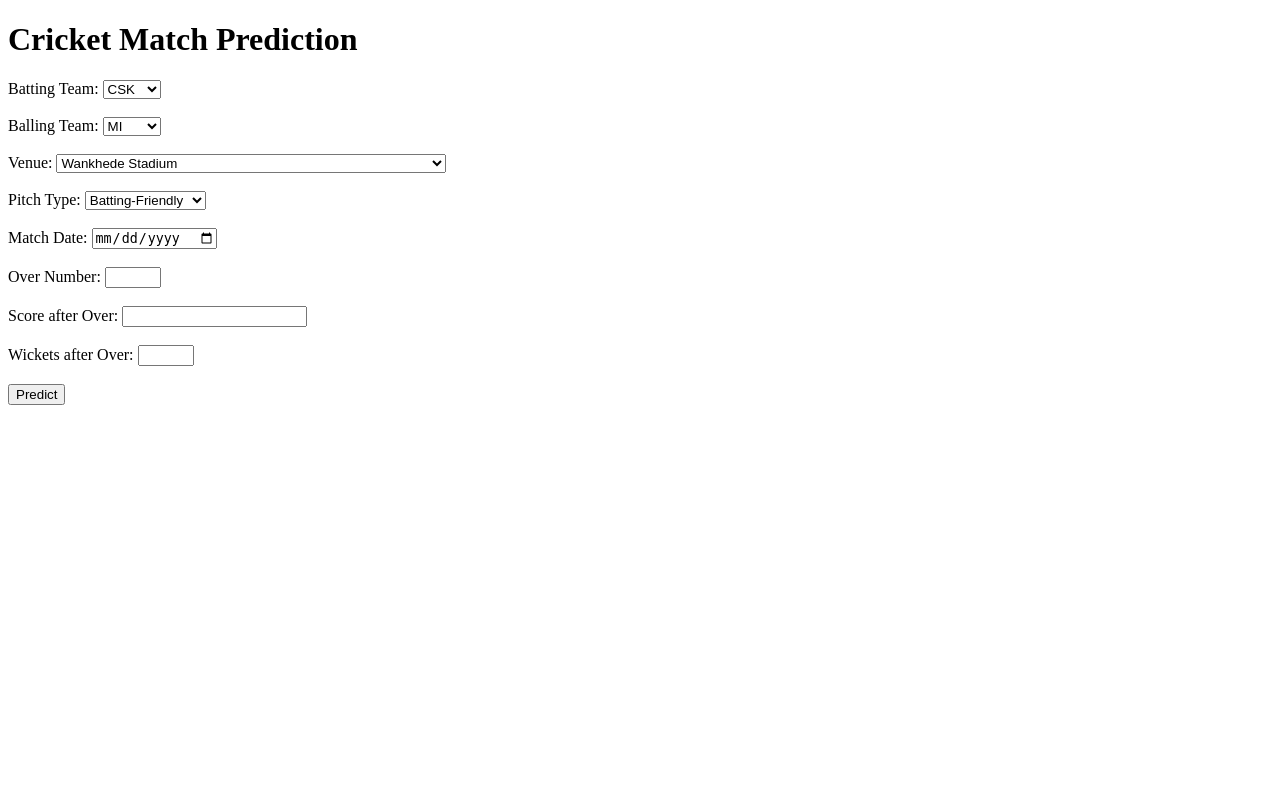
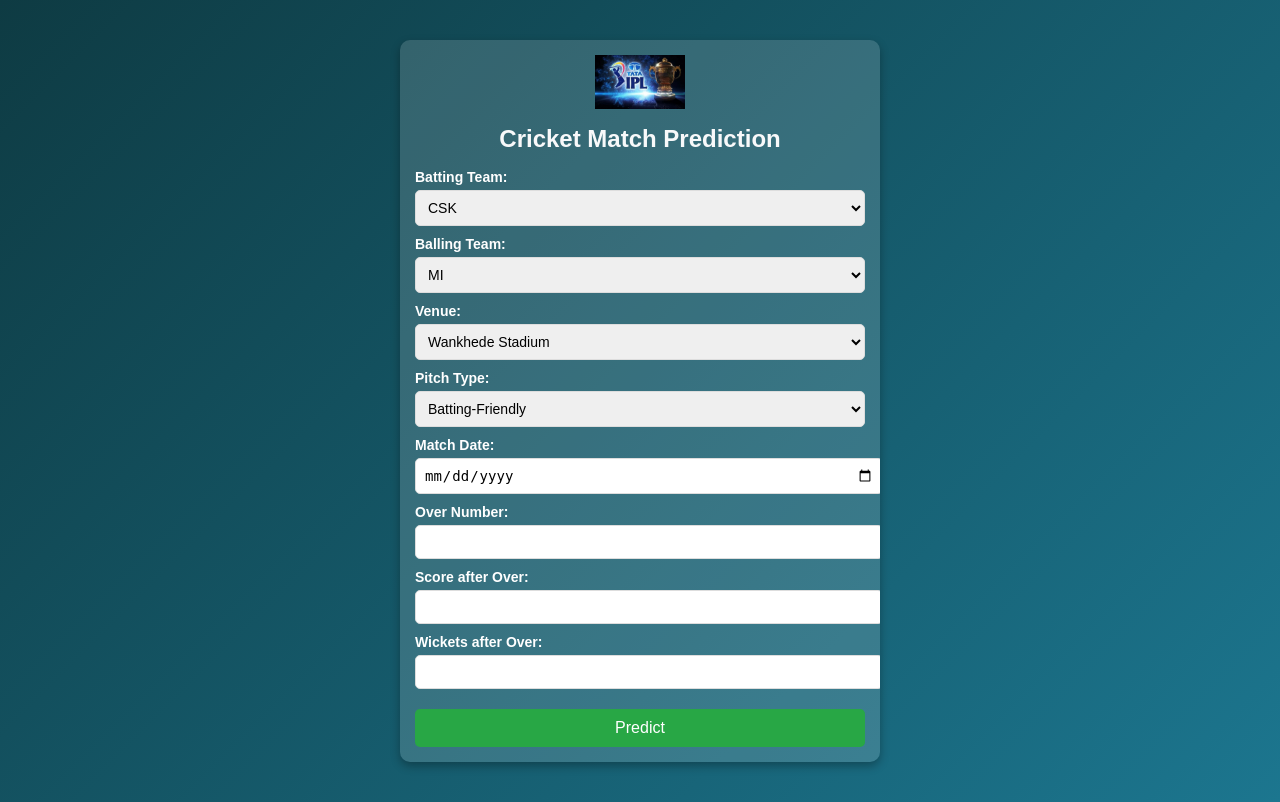
Before and after one commit to payaltalmale/T20-Cricket-Match-Score-Prediction, a Flask app: page / in a window 1280 px wide. Before the commit the page ends 405 px from the top, so only its background shows below. Run offline with Flask 3, Linux system fonts and the light colour scheme; parts of the project's set-up code (start-up, migrations or seed data) failed here and were passed over.

Commit message:
updated work

```diff
--- /dev/null
+++ b/app.py
@@ -0,0 +1,167 @@
+from flask import Flask, render_template, request
+import pandas as pd
+import pickle
+import numpy as np
+from sklearn.preprocessing import LabelEncoder
+
+# Initialize Flask app
+app = Flask(__name__)
+
+# Load the trained model and LabelEncoder
+with open('best_xgb_model.pkl', 'rb') as model_file:
+    model = pickle.load(model_file)
+
+# with open('label_encoder.pkl', 'rb') as label_file:
+#     label_encoder = pickle.load(label_file)
+# Load encoders
+with open('batting_team_encoder.pkl', 'rb') as file:
+    batting_team_encoder = pickle.load(file)
+
+with open('balling_team_encoder.pkl', 'rb') as file:
+    balling_team_encoder = pickle.load(file)
+
+with open('venue_encoder.pkl', 'rb') as file:
+    venue_encoder = pickle.load(file)
+
+with open('pitch_type_encoder.pkl', 'rb') as file:
+    pitch_type_encoder = pickle.load(file)
+
+with open('season_econder.pkl','rb') as file:
+    season_encoder=pickle.load(file)
+# Home page route
+@app.route('/')
+def home():
+    # Sample data for dropdowns
+    batting_teams = ['CSK', 'MI', 'PBKS', 'DC', 'KKR', 'RCB', 'SRH', 'RR', 'RPS', 'GT', 'LSG']
+    bowling_teams = ['MI', 'CSK', 'DC', 'PBKS', 'RCB', 'KKR', 'RR', 'SRH', 'RPS', 'GT', 'LSG']
+    venues = ['Wankhede Stadium', 'Punjab Cricket Association IS Bindra Stadium', 'Eden Gardens', 'Rajiv Gandhi International Stadium',
+       'MA Chidambaram Stadium', 'Sawai Mansingh Stadium', 'M.Chinnaswamy Stadium', 'Maharashtra Cricket Association Stadium',
+       'Arun Jaitley Stadium', 'Holkar Cricket Stadium', 'Dr. Y.S. Rajasekhara Reddy ACA-VDCA Cricket Stadium',
+       'Saurashtra Cricket Association Stadium', 'Green Park', 'Sheikh Zayed Stadium', 'Dubai International Cricket Stadium',
+       'Sharjah Cricket Stadium', 'Narendra Modi Stadium', 'Brabourne Stadium', 'Dr DY Patil Sports Academy',
+       'Bharat Ratna Shri Atal Bihari Vajpayee Ekana Cricket Stadium', 'Barsapara Cricket Stadium', 'Himachal Pradesh Cricket Association Stadium',
+       'Maharaja Yadavindra Singh International Cricket Stadium', 'Wanderers Stadium', 'SuperSport Park, Centurion',
+       'Kingsmead Cricket Ground', 'Mangaung Oval', "St George's Park", 'De Beers Diamond Oval', 'Buffalo Park', 'Newlands Cricket Ground',
+       'Vidarbha Cricket Association (VCA) Stadium', 'Barabati Stadium', 'Jawaharlal Nehru International Stadium',
+       'JSCA International Stadium Complex', 'Shaheed Veer Narayan Singh International Cricket Stadium']
+    pitch_types = ['Batting-Friendly', 'Balanced', 'Bowling-Friendly']
+    return render_template('index.html',
+                           batting_teams=batting_teams,
+                           bowling_teams=bowling_teams,
+                           venues=venues,
+                           pitch_types=pitch_types)
+# Function to check if the venue is a home ground
+def is_home_ground(row, team_column):
+    # Define home venues for each team
+    home_venues = {
+        'MI': ['Wankhede Stadium'],
+        'CSK': ['MA Chidambaram Stadium'],
+        'DC': ['Arun Jaitley Stadium'],
+        'PBKS': ['Punjab Cricket Association IS Bindra Stadium'],
+        'RCB': ['M.Chinnaswamy Stadium'],
+        'KKR': ['Eden Gardens'],
+        'RR': ['Sawai Mansingh Stadium'],
+        'SRH': ['Rajiv Gandhi International Stadium'],
+        'GT': ['Narendra Modi Stadium'],
+        'LSG': ['Bharat Ratna Shri Atal Bihari Vajpayee Ekana Cricket Stadium']
+    }
+    team = row[team_column]
+    venue = row['Venue']
+    return 1 if team in home_venues and venue in home_venues[team] else 0
+
+# Function to categorize months into Winter, Summer, and Monsoon
+def categorize_season(month):
+    if month in [12, 1, 2]:  # Winter months
+        return "Winter"
+    elif month in [3, 4, 5]:  # Summer months
+        return "Summer"
+    else:  # Monsoon months
+        return "Monsoon"
+
+# Prediction route
+@app.route('/predict', methods=['POST'])
+def predict():
+    try:
+        # Get input from form
+        batting_team = request.form['Batting Team']
+        balling_team = request.form['Balling Team']
+        venue = request.form['Venue']
+        match_date = request.form['Match Date']  # This may need to be processed if it's part of your features
+        over_number = int(request.form['Over number'])
+        score_after_over = float(request.form['score after over'])
+        wickets_after_over = int(request.form['wickets after over'])
+        pitch_type = request.form['Pitch Type']  # Added Pitch Type field
+        print("printing pitch type ", pitch_type)
+        run_rate=float(score_after_over/over_number)
+
+        # Convert match_date to datetime64[ns]
+        match_date = pd.to_datetime(match_date, format='%Y-%m-%d')
+
+        # Extract features from match_date
+        year = match_date.year
+        month = match_date.month
+        day = match_date.day
+        day_of_week = match_date.dayofweek  # Monday = 0, Sunday = 6
+
+        # Print the extracted values for debugging
+        print(f"Year: {year}")
+        print(f"Month: {month}")
+        print(f"Day: {day}")
+        print(f"Day of Week: {day_of_week}")
+        Day_Sin = np.sin(2 * np.pi * day / 31)
+        Day_Cos = np.cos(2 * np.pi * day/ 31)
+
+        # Apply the function to create a new 'Season' column
+        Season = categorize_season(month)
+        # Prepare the input data without the Match Date
+        input_data = pd.DataFrame({
+            'Batting Team': [batting_team],
+            'Balling Team': [balling_team],
+            'Venue': [venue],
+            'Over number': [over_number],
+            'score after over': [score_after_over],
+            'wickets after over': [wickets_after_over],
+            'Year': [year],
+            'Month': [month],
+            'Day': [day],
+            'Day_Sin':[Day_Sin],
+            'Day_Cos':[Day_Cos],
+            # 'Day of Week': [day_of_week],
+            'Run Rate':[run_rate],
+            'Batting Home Ground':[0],
+            'Balling Home Ground':[0],
+            'Pitch Type': [pitch_type],
+            'Season':[Season]
+        })
+        # Add columns for batting and bowling home ground (1 or 0)
+        input_data['Batting Home Ground'] = input_data.apply(lambda row: is_home_ground(row, 'Batting Team'), axis=1)
+        input_data['Balling Home Ground'] = input_data.apply(lambda row: is_home_ground(row, 'Balling Team'), axis=1)
+
+
+        # Label encode categorical features with error handling
+        print("going into encoders")
+        # Label encode categorical features
+        input_data['Batting Team'] = batting_team_encoder.transform(input_data['Batting Team'])
+        input_data['Balling Team'] = balling_team_encoder.transform(input_data['Balling Team'])
+        input_data['Venue'] = venue_encoder.transform(input_data['Venue'])
+        input_data['Pitch Type'] = pitch_type_encoder.transform(input_data['Pitch Type'])
+        input_data['Season']=season_encoder.transform(input_data['Season'])
+        # Make prediction using the loaded model
+        predicted_inning_score = model.predict(input_data)
+
+        # Render the result on the home page
+        return render_template('index.html',
+                               prediction_text='Predicted Inning Score: {:.2f}'.format(predicted_inning_score[0]))
+
+    except ValueError as e:
+        # Handle label encoding or conversion errors
+        return render_template('index.html',
+                               error_message=f"Error: {str(e)}. Please ensure the input values are correct.")
+
+    except Exception as e:
+        # Handle any other unexpected errors
+        return render_template('index.html',
+                               error_message=f"An unexpected error occurred: {str(e)}")
+
+if __name__ == "__main__":
+    app.run(debug=True)
--- a/templates/index.html
+++ b/templates/index.html
@@ -4,49 +4,156 @@
     <meta charset="UTF-8">
     <meta name="viewport" content="width=device-width, initial-scale=1.0">
     <title>Cricket Match Prediction</title>
+    <style>
+        body {
+            font-family: Arial, sans-serif;
+            text-align: center;
+            background: linear-gradient(135deg, #0e3b43, #1c768f);
+            color: white;
+            padding: 10px;
+            margin: 0;
+            overflow: hidden; /* Prevent page scroll */
+        }
+        h1 {
+            color: #f8f9fa;
+            font-size: 24px;
+        }
+        .container {
+            background: rgba(255, 255, 255, 0.15);
+            padding: 15px;
+            border-radius: 10px;
+            box-shadow: 0 4px 10px rgba(0, 0, 0, 0.3);
+            width: 90%;
+            max-width: 450px;
+            margin: 30px auto;
+            max-height: calc(100vh - 100px); /* Adjust container height */
+            overflow-y: auto; /* Enable scrolling */
+            -ms-overflow-style: none; /* Hide scrollbar in IE and Edge */
+            scrollbar-width: none; /* Hide scrollbar in Firefox */
+        }
+        .container::-webkit-scrollbar {
+            display: none; /* Hide scrollbar in Chrome, Safari, and Opera */
+        }
+        .logo-container {
+            display: flex;
+            justify-content: center;
+            align-items: center;
+            margin-bottom: 10px;
+        }
+        .logo {
+            width: 90px;
+            height: auto;
+        }
+        form {
+            display: flex;
+            flex-direction: column;
+            align-items: flex-start;
+            width: 100%;
+        }
+        .form-group {
+            width: 100%;
+            margin-bottom: 10px;
+        }
+        label {
+            font-weight: bold;
+            display: block;
+            margin-bottom: 5px;
+            text-align: left;
+            font-size: 14px;
+        }
+        select, input {
+            width: 100%;
+            padding: 8px;
+            border-radius: 5px;
+            border: 1px solid #ddd;
+            font-size: 14px;
+        }
+        button {
+            background-color: #28a745;
+            color: white;
+            padding: 10px;
+            width: 100%;
+            border: none;
+            cursor: pointer;
+            border-radius: 5px;
+            margin-top: 10px;
+            font-size: 16px;
+        }
+        button:hover {
+            background-color: #218838;
+        }
+        .error-message {
+            color: #ff4d4d;
+            font-weight: bold;
+            margin-top: 10px;
+        }
+    </style>
 </head>
 <body>
+
+    <div class="container">
+        <div class="logo-container">
+            <img src="{{ url_for('static', filename='logo.png') }}" alt="Cricket Prediction Logo" class="logo">
+        </div>
+
         <h1>Cricket Match Prediction</h1>
+
         <form action="/predict" method="POST">
+            <div class="form-group">
                 <label for="Batting Team">Batting Team:</label>
                 <select name="Batting Team">
                     {% for team in batting_teams %}
                         <option value="{{ team }}">{{ team }}</option>
                     {% endfor %}
-        </select><br><br>
+                </select>
+            </div>
 
+            <div class="form-group">
                 <label for="Balling Team">Balling Team:</label>
                 <select name="Balling Team">
                     {% for team in bowling_teams %}
                         <option value="{{ team }}">{{ team }}</option>
                     {% endfor %}
-        </select><br><br>
+                </select>
+            </div>
 
+            <div class="form-group">
                 <label for="Venue">Venue:</label>
                 <select name="Venue">
                     {% for venue in venues %}
                         <option value="{{ venue }}">{{ venue }}</option>
                     {% endfor %}
-        </select><br><br>
+                </select>
+            </div>
 
+            <div class="form-group">
                 <label for="Pitch Type">Pitch Type:</label>
                 <select name="Pitch Type">
                     {% for pitch in pitch_types %}
                         <option value="{{ pitch }}">{{ pitch }}</option>
                     {% endfor %}
-        </select><br><br>
+                </select>
+            </div>
 
+            <div class="form-group">
                 <label for="Match Date">Match Date:</label>
-        <input type="date" name="Match Date" required><br><br>
+                <input type="date" name="Match Date" required>
+            </div>
 
+            <div class="form-group">
                 <label for="Over number">Over Number:</label>
-        <input type="number" name="Over number" min="1" max="50" required><br><br>
+                <input type="number" name="Over number" min="1" max="50" required>
+            </div>
 
+            <div class="form-group">
                 <label for="score after over">Score after Over:</label>
-        <input type="number" name="score after over" step="0.1" required><br><br>
+                <input type="number" name="score after over" step="0.1" required>
+            </div>
 
+            <div class="form-group">
                 <label for="wickets after over">Wickets after Over:</label>
-        <input type="number" name="wickets after over" min="0" max="11" required><br><br>
+                <input type="number" name="wickets after over" min="0" max="10" required>
+            </div>
 
             <button type="submit">Predict</button>
         </form>
@@ -55,7 +162,9 @@
             <h2>{{ prediction_text }}</h2>
         {% endif %}
         {% if error_message %}
-        <h2>{{ error_message }}</h2>
+            <p class="error-message">{{ error_message }}</p>
         {% endif %}
+    </div>
+
 </body>
 </html>
```
Also changed, not shown: app_updated.py (deleted, +0 -165 lines), static/styles.css (added, +29 -0 lines), static/logo.png (added), 5 other files. Lines whose indentation alone changed are shown as unchanged.
